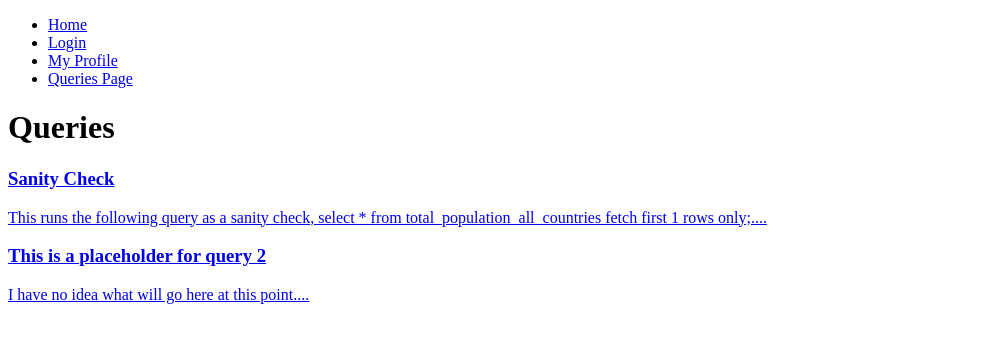
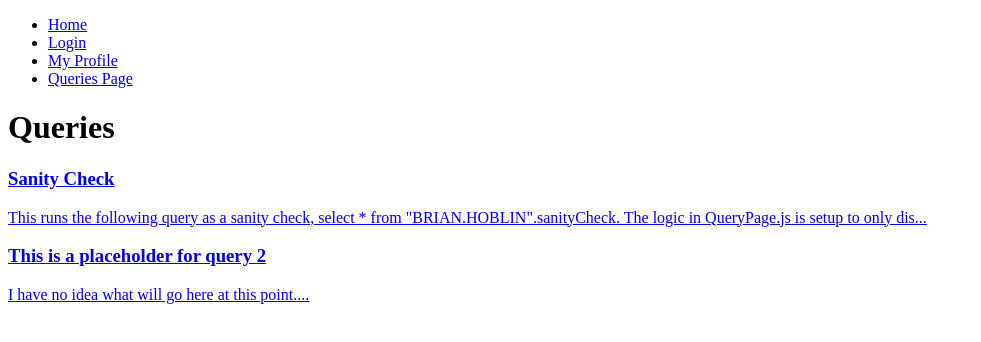
Before and after one commit to GoonerBrian/CIS4301-Group-11, a React (Create React App) app in the folder frontend/: page /queries-page in a window 1280 px wide. Shown: the top 342 px of the page, without its empty margins (0-981 px from the left). Built offline with nearby package versions, Linux system fonts and the light colour scheme.

Commit message:
Updated readmes, updated sanity-check query, and update what data is rendered

```diff
--- a/frontend/src/pages/QueryPage.js
+++ b/frontend/src/pages/QueryPage.js
@@ -12,7 +12,7 @@ const QueryPage = () => {
     useEffect(() => {
         const loadQueryInfo = async () => {
             const response = await axios.get(`http://localhost:5000/${queryId}`);
-            const newQueryInfo = response.data.rows;
+            const newQueryInfo = response.data.rows.at(0).at(0);
             setQueryInfo([newQueryInfo]);
         }
         loadQueryInfo();
@@ -20,7 +20,6 @@ const QueryPage = () => {
 
     // Verifies the queryId matches existing content.
     const query = queries.find(query => query.name === queryId);
-    console.log("Query: " + queryInfo);
 
     // Redirect to Not Found Page if query doesn't exist
     if (!query) {
--- a/frontend/src/pages/query-content.js
+++ b/frontend/src/pages/query-content.js
@@ -3,8 +3,10 @@ const queries = [
         name: 'sanity-check',
         title: "Sanity Check",
         content: [
-            `This runs the following query as a sanity check,
-            select * from total_population_all_countries fetch first 1 rows only;.`
+            `This runs the following query as a sanity check, select * from "BRIAN.HOBLIN".sanityCheck.
+            The logic in QueryPage.js is setup to only display the 2nd attribute. You can verify all
+            data is being returned by inspecting the page, selecting the Network tab, selecting the
+            most recent sanity-check entry (bottom), and selecting the Response tab.`
         ]
     },
     {
```
Also changed, not shown: 2 other files (tests, documents, lock files or other folders).
